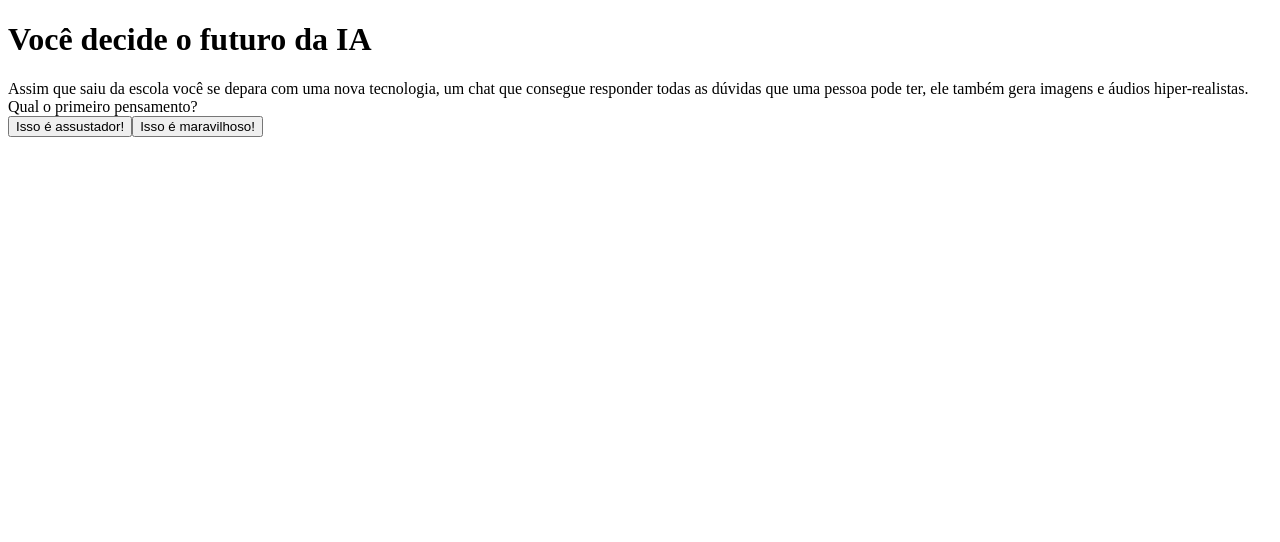
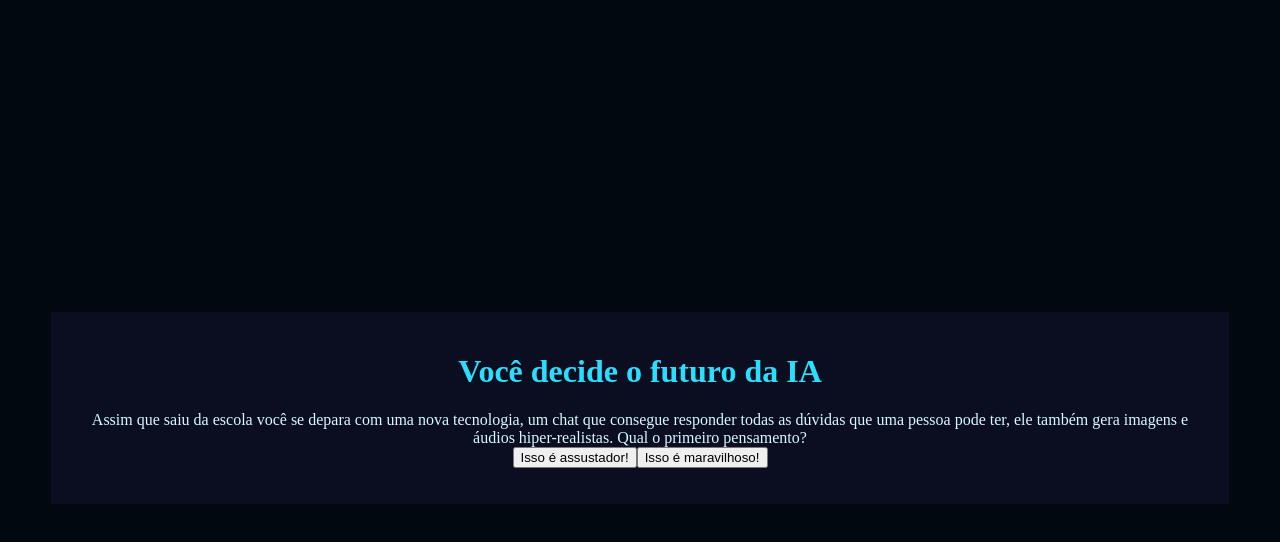
Before and after one commit to thaissaaa/inteligencia-artificial, a plain HTML site: page index.html in a window 1280 px wide. Drawn offline with Linux system fonts and the light colour scheme.

Commit message:
Update style.css

```diff
--- a/style.css
+++ b/style.css
@@ -1 +1,24 @@
-h
+:root {
+    --cor-fundo: #01080E;
+    --cor-principal: #0B0D20 ;
+    --cor-secundaria: #212333;
+    --cor-destaque: #2BDEFD;
+    --cor-texto: #D7F9FF;
+  }
+  body {
+    background-color: var(--cor-fundo);
+    color: var(--cor-texto);
+    display: flex;
+    justify-content: center;
+    align-items: center;
+    min-height: 100vh;
+  }
+  .caixa-principal{
+    background-color: var(--cor-principal);
+    width: 90%;
+    text-align: center;
+    padding: 20px;
+  }
+  h1{
+    color: var(--cor-destaque);
+   }
```
